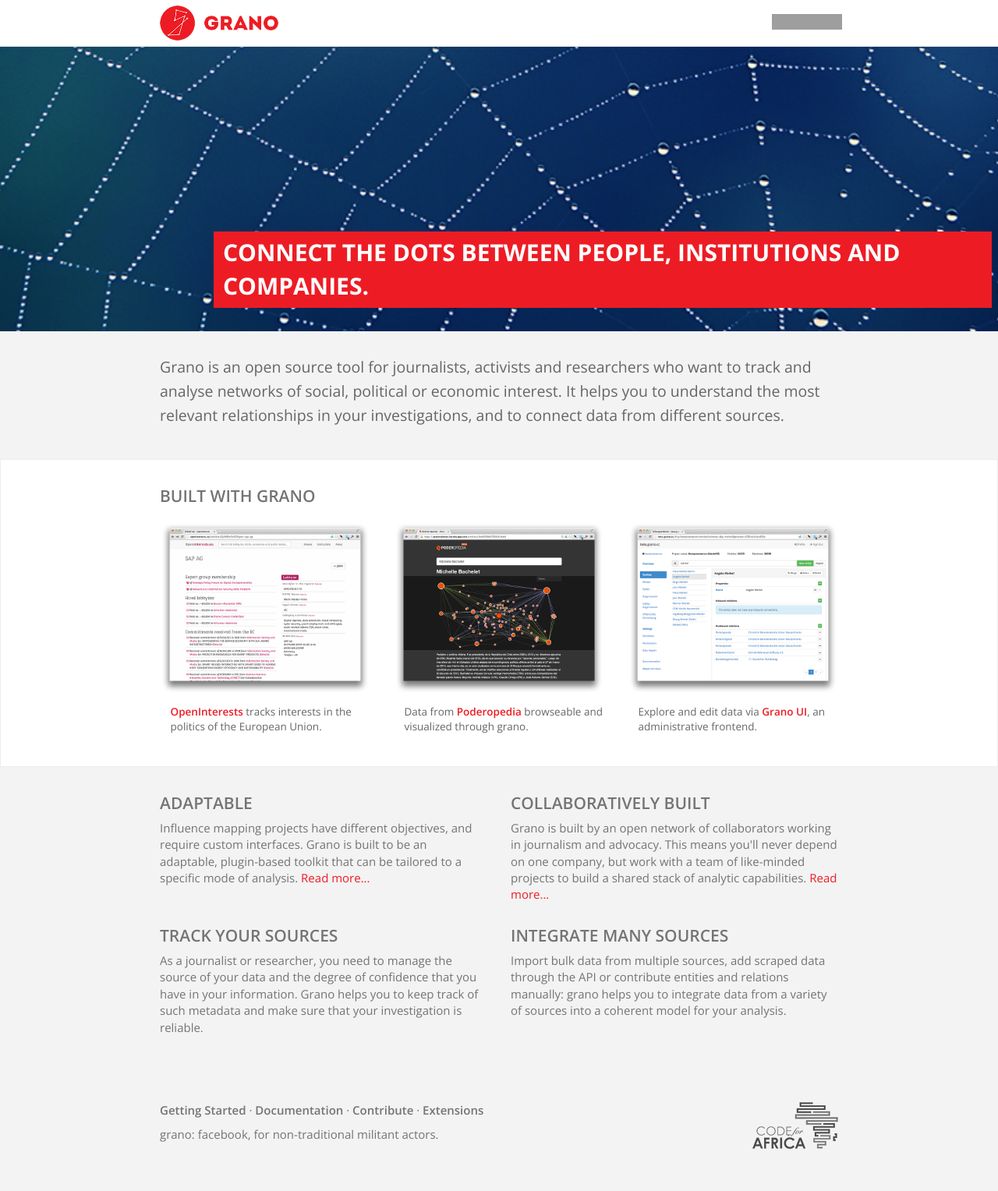
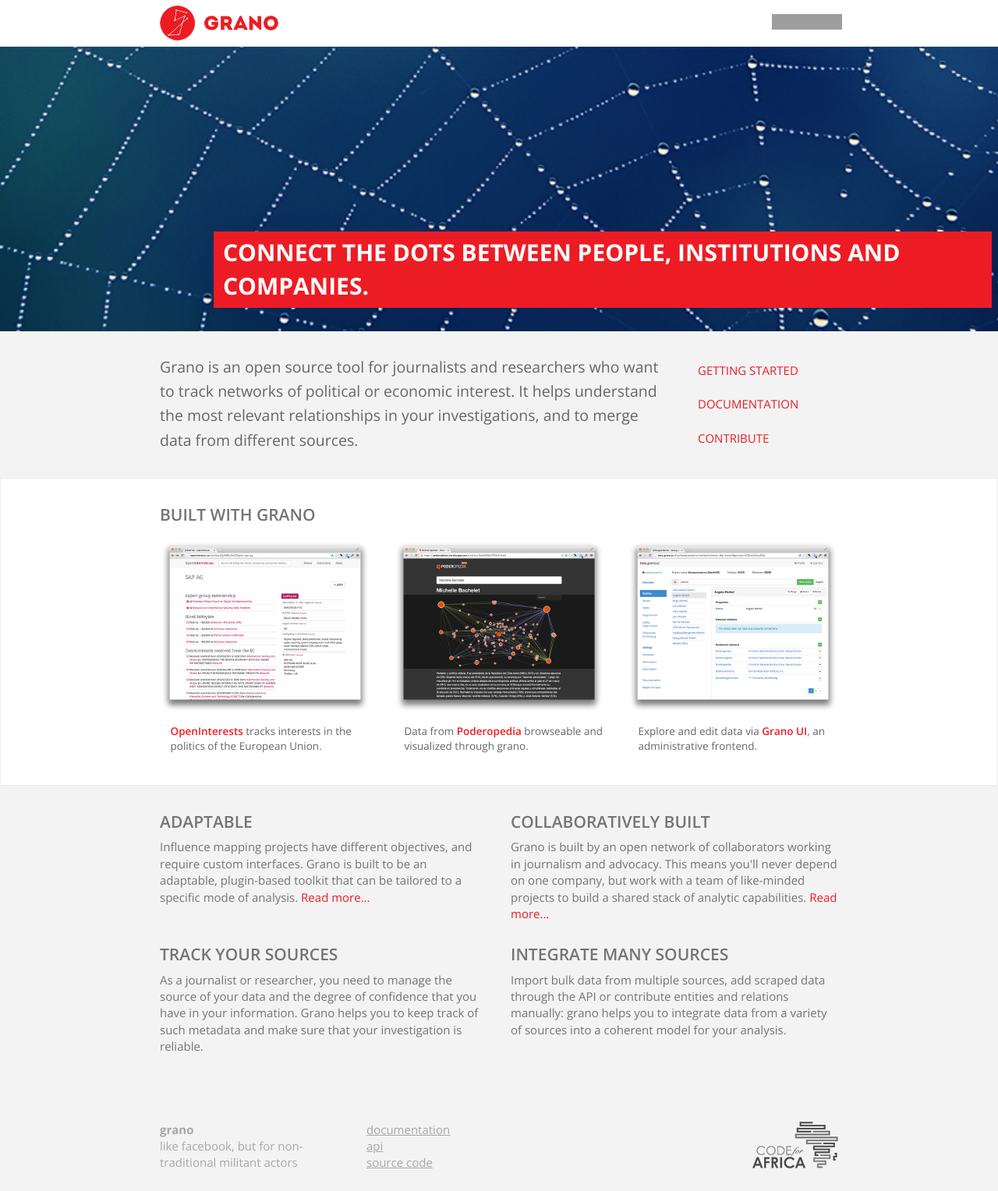
Before and after one commit to ANCIR/granoproject.org, a Jekyll site: the page built from index.html, in a window 1280 px wide. Shown: the whole page at 78% size. Built offline with Jekyll 4.4.1, drawn with Linux system fonts in a browser that asks for light colours; nearby versions of some CDN libraries; Markdown is read by kramdown in place of the engine named in the settings; the list of posts is cut into pages by our own code; before the commit the page ends 1507 px from its top, so only the background shows below that; grey boxes are pictures that could not be loaded.

Commit message:
Fix up layout some more

```diff
--- a/_includes/footer.html
+++ b/_includes/footer.html
@@ -1,7 +1,18 @@
 <footer>
     <div class="container container-fixed">
         <div class="row">
-            <div class="col-md-8">
+            <div class="col-md-3 inner">
+                <strong>grano</strong><br>
+                like facebook, but for non-traditional militant actors
+            </div>
+            <div class="col-md-3 inner">
+              <ul>
+                <li><a href="https://granoproject.org">documentation</a></li>
+                <li><a href="http://granoproject.org/api/">api</a></li>
+                <li><a href="https://github.com/granoproject">source code</a></li>
+              </ul>
+            </div>
+            <!--div class="col-md-8">
                 <p>
                     <a href="/about">Getting Started</a> &middot;
                     <a href="/docs">Documentation</a> &middot;
@@ -9,8 +20,8 @@
                     <a href="/extensions">Extensions</a>
                 </p>
                 <p>grano: facebook, for non-traditional militant actors.</p>
-            </div>
-            <div class="col-md-4 right">
+            </div-->
+            <div class="col-md-6 right">
                 <a href="http://www.codeforafrica.org/">
                     <img src="/static/images/c4a.png">
                 </a>
--- a/index.html
+++ b/index.html
@@ -12,9 +12,19 @@
 </div>
 
 <div class="container container-fixed">
-  <p class="claim">
-    Grano is an open source tool for journalists, activists and researchers who want to track and analyse networks of social, political or economic interest. It helps you to understand the most relevant relationships in your investigations, and to connect data from different sources.
-  </p>
+  <div class="row">
+    <div class="claim col-md-9">
+      Grano is an open source tool for journalists and researchers who want to track networks of political or economic interest. It helps understand the most relevant relationships in your investigations, and to
+      merge data from different sources.
+    </div>
+    <div class="col-md-3">
+      <ul class="nav nav-stacked nav-home">
+        <li><a href="/about">Getting Started</a></li>
+        <li><a href="/docs">Documentation</a></li>
+        <li><a href="/contributing">Contribute</a></li>
+      </ul>
+    </div>
+  </div>
 </div>
 
 <div class="showcase">
--- a/static/style/style.scss
+++ b/static/style/style.scss
@@ -99,16 +99,22 @@
 }
 
 footer {
-    color: $footer-foreground;
-    padding: 2em 0 2em 0;
+    padding: 2em 0 1em 0;
+
+    &, a, a:hover {
+        color: darken($bg-color, 30%);
+    }
 
     a, a:hover {
-        color: $footer-foreground;
-        font-weight: 600;
+        text-decoration: underline;
     }
 
     .right {
         text-align: right;
+    }
+
+    ul {
+        list-style-type: none;
     }
 }
 
@@ -234,6 +240,16 @@
     line-height: 1.6em;
 }
 
+.nav-home {
+    text-transform: uppercase;
+
+    li a:hover {
+        background-color: transparent;
+        font-weight: bold;
+        color: $brand-primary;
+    }
+}
+
 .showcase {
     @include boxed;
 
```
